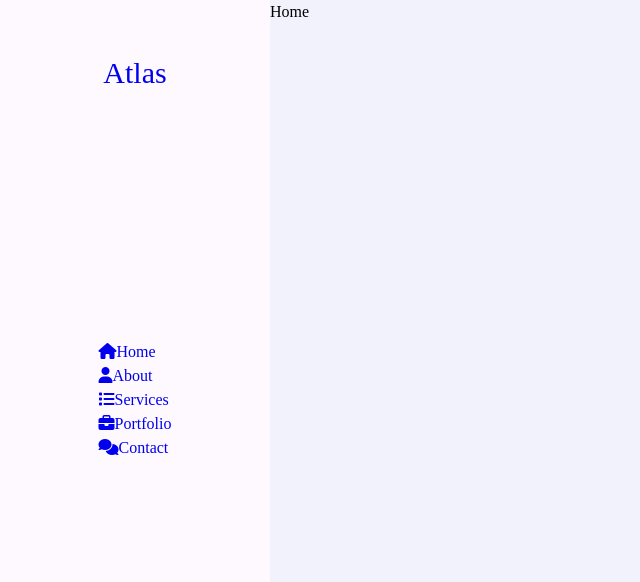
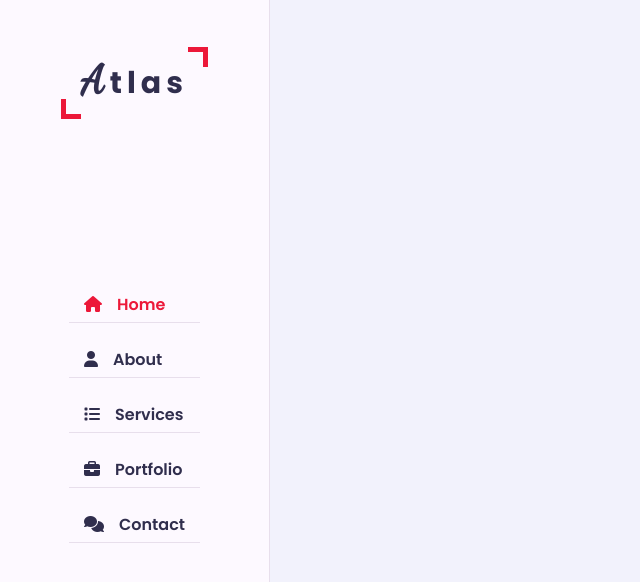
Before and after one commit to MagenVadim/portfolio, a React (Create React App) app: page / in a window 1280 px wide. Shown: the top 582 px of the page, without its empty margins (0-640 px from the left). Built offline with nearby package versions, Linux system fonts and the light colour scheme.

Commit message:
#2 nav-bar completed

```diff
--- a/src/Components/Aside.js
+++ b/src/Components/Aside.js
@@ -1,10 +1,14 @@
 import React from 'react'
+
 
 function Aside() {
   return (
     <div className='aside'>
       <div className="logo">
         <a href="#"><span>A</span>tlas</a>
+      </div>
+      <div className="nav-toggler">
+        <span></span>
       </div>
       <ul className="nav">
             <li><a href="#" className="active"><i className="fa fa-home"></i>Home</a></li>
--- a/src/Components/Home.js
+++ b/src/Components/Home.js
@@ -4,7 +4,11 @@ function Home() {
   return (
     <div className='main-content'>
         <section className="home section">
-            Home
+            <div className="container">
+              <div className="row">
+
+              </div>
+            </div>
         </section>
     </div>
   )
--- /dev/null
+++ b/src/color-1.css
@@ -0,0 +1,3 @@
+:root{
+    --skin-clor: #ec1839;
+}
--- a/src/index.css
+++ b/src/index.css
@@ -1,3 +1,4 @@
+@import url('https://fonts.googleapis.com/css2?family=Dancing+Script&family=League+Spartan:wght@500&family=Nunito+Sans:opsz,wght@6..12,300;6..12,600;6..12,800&family=Poppins:wght@200;300;400;500;600;700&display=swap');
 :root
 {
  --bg-black-900: #f2f2fc;
@@ -9,6 +10,7 @@
 body{
   line-height: 1.5;
   font-size: 16px;
+  font-family: 'Poppins', sans-serif;
 }
 *{
   margin: 0;
@@ -48,6 +50,7 @@ section{
   display: flex;
   justify-content: center;
   align-items: center;
+  border-right: 1px solid var(--bg-black-50);
 }
 .aside .logo{
   position:absolute;
@@ -55,3 +58,99 @@ section{
   font-size: 30px;
   text-transform: capitalize;
 }
+.aside .logo a{
+  color: var(--text-black-900);
+  font-weight: 700;
+  padding: 15px 20px;
+  font-size: 30px;
+  letter-spacing: 5px;
+  position: relative;
+}
+.aside .logo a span{
+  font-family: 'Dancing Script', cursive;
+  font-size: 40px;
+}
+.aside .logo a::before{
+  content: '';
+  position: absolute;
+  width: 20px;
+  height: 20px;
+  border-bottom: 5px solid var(--skin-clor);
+  border-left: 5px solid var(--skin-clor);
+  bottom: 0;
+  left: 0;
+}
+.aside .logo a::after{
+  content: '';
+  position: absolute;
+  width: 20px;
+  height: 20px;
+  border-top: 5px solid var(--skin-clor);
+  border-right: 5px solid var(--skin-clor);
+  top: 0;
+  right: 0;
+}
+.aside .nav-toggler{
+  height: 40px;
+  width: 45px;
+  border: 1px solid var(--bg-black-50);
+  cursor: pointer;
+  position: fixed;
+  left: 300px;
+  top: 20px;
+  border-radius: 5px;
+  background: var(--bg-black-100);
+  display: none;
+  align-items: center;
+  justify-content: center;
+}
+.aside .nav-toggler span{
+  height: 2px;
+  width: 18px;
+  background: var(--skin-clor);
+  display: inline-block;
+  position: relative;
+}
+.aside .nav-toggler span::before{
+  content: '';
+  height: 2px;
+  width: 18px;
+  background: var(--skin-clor);
+  position: absolute;
+  top: -6px;
+  left: 0;
+}
+.aside .nav-toggler span::after{
+  content: '';
+  height: 2px;
+  width: 18px;
+  background: var(--skin-clor);
+  position: absolute;
+  top: 6px;
+  left: 0;
+}
+
+
+
+.aside .nav
+{
+  margin-top: 50px;
+}
+.aside .nav li{
+  margin-bottom: 20px;
+  display: block;
+}
+.aside .nav li a{
+  font-weight: 600;
+  display: block;
+  border-bottom: 1px solid var(--bg-black-50);
+  color: var(--text-black-900);
+  padding: 5px 15px;
+
+}
+.aside .nav li a.active{
+  color: var(--skin-clor);
+}
+.aside .nav li a i{
+  margin-right: 15px;
+}
--- a/src/index.js
+++ b/src/index.js
@@ -3,6 +3,8 @@ import ReactDOM from 'react-dom/client';
 import './index.css';
 import App from './App';
 import reportWebVitals from './reportWebVitals';
+import "./color-1.css"
+import "./home.css"
 
 const root = ReactDOM.createRoot(document.getElementById('root'));
 root.render(
```
Also changed, not shown: src/home.css (added).
